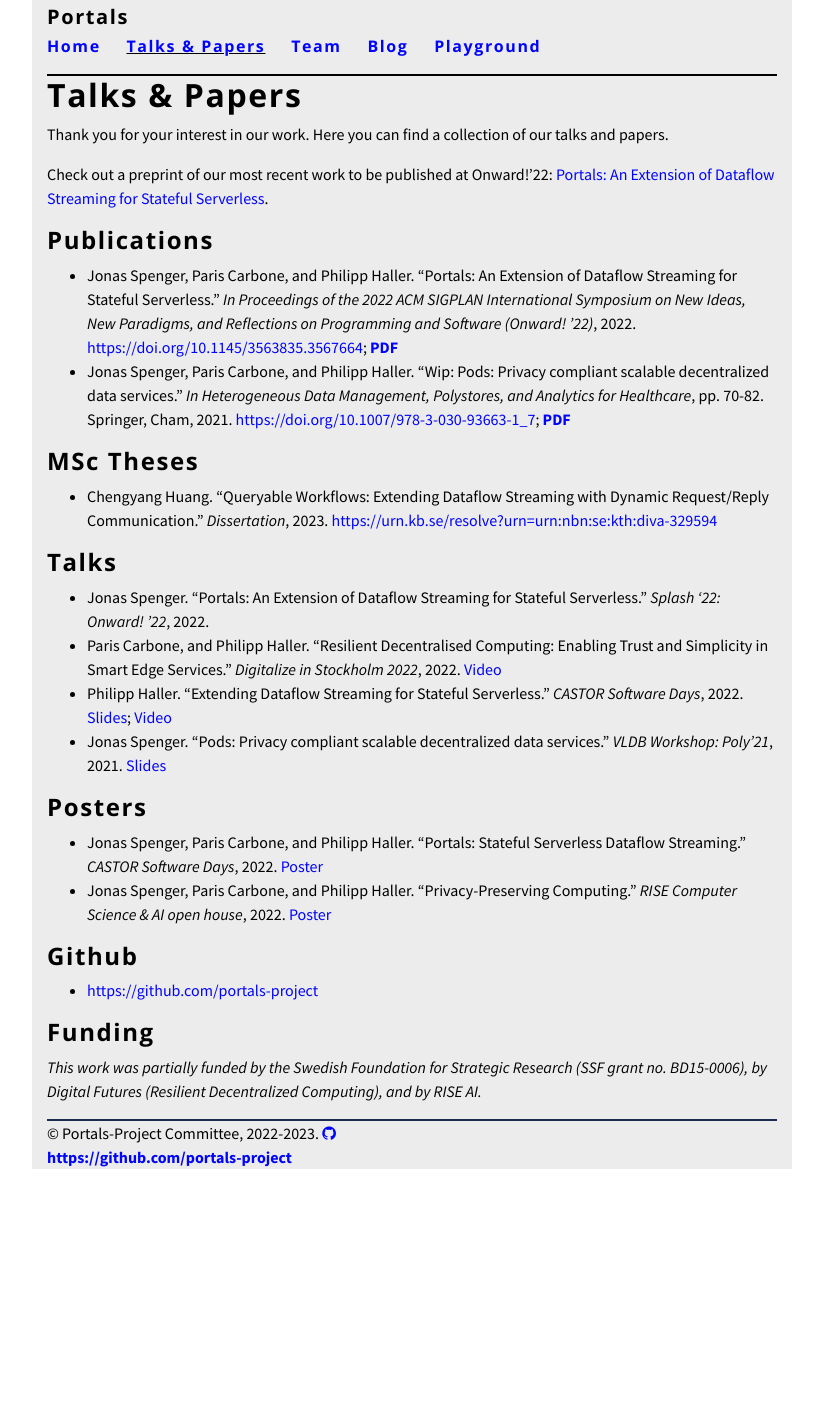
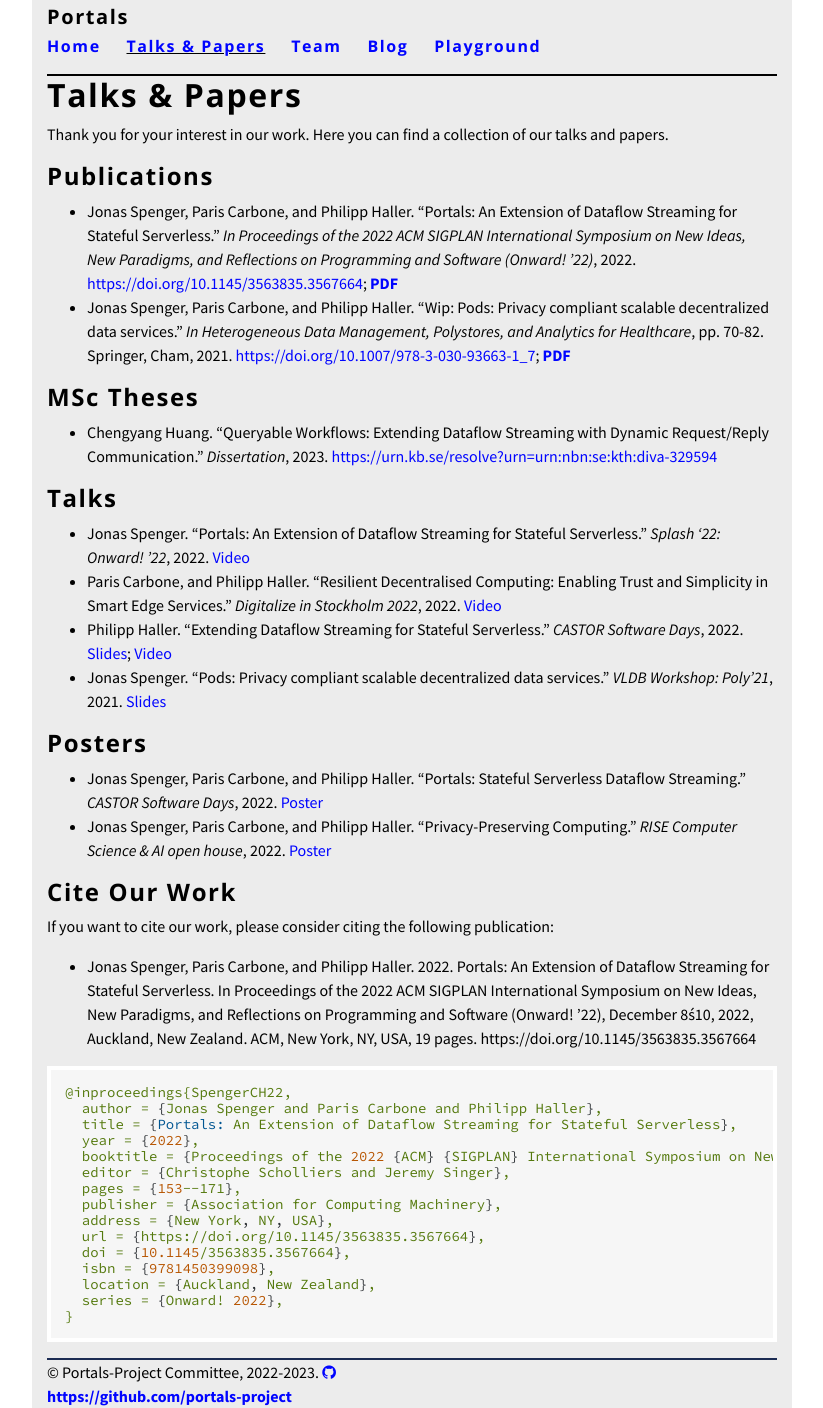
Before and after one commit to portals-project/portals-project.github.io, a Jekyll site: the page built from talks-&-papers.md, in a window 1280 px wide. Shown: the whole page, without its empty margins (228-1051 px from the left). Built offline with Jekyll 4.4.1, drawn with Linux system fonts in a browser that asks for light colours; nearby versions of some CDN libraries; before the commit the page ends 1169 px from its top, so only the background shows below that.

Commit message:
Added citation information and posted Onward video
* Added citation information to the website (closes #7)
* Posted links to the Onward presentation (closes #9)
* Tried to make things look nicer

````diff
--- a/css/main.css
+++ b/css/main.css
@@ -130,3 +130,7 @@
 span.portals {
   color: #0004ff;
 }
+
+div.highlight {
+  line-height: 1.0rem;
+}
--- a/talks-&-papers.md
+++ b/talks-&-papers.md
@@ -6,8 +6,6 @@
 # Talks & Papers
 
 Thank you for your interest in our work. Here you can find a collection of our talks and papers.
-
-Check out a preprint of our most recent work to be published at Onward!'22: [Portals: An Extension of Dataflow Streaming for Stateful Serverless](https://people.kth.se/~jspenger/pdfs/spenger2022portals.pdf).
 
 ## Publications
 * Jonas Spenger, Paris Carbone, and Philipp Haller. "Portals: An Extension of Dataflow Streaming for Stateful Serverless." *In Proceedings of the 2022 ACM SIGPLAN International Symposium on New
@@ -18,7 +16,7 @@
 * Chengyang Huang. "Queryable Workflows: Extending Dataflow Streaming with Dynamic Request/Reply Communication." *Dissertation*, 2023. [https://urn.kb.se/resolve?urn=urn:nbn:se:kth:diva-329594](https://urn.kb.se/resolve?urn=urn:nbn:se:kth:diva-329594)
 
 ## Talks
-* Jonas Spenger. "Portals: An Extension of Dataflow Streaming for Stateful Serverless." *Splash '22: Onward! ’22*, 2022.
+* Jonas Spenger. "Portals: An Extension of Dataflow Streaming for Stateful Serverless." *Splash '22: Onward! ’22*, 2022. [Video](https://www.youtube.com/watch?v=LyLNjtENti4)
 * Paris Carbone, and Philipp Haller. "Resilient Decentralised Computing: Enabling Trust and Simplicity in Smart Edge Services." *Digitalize in Stockholm 2022*, 2022. [Video](https://www.youtube.com/watch?v=bzpQpm61o2c)
 * Philipp Haller. "Extending Dataflow Streaming for Stateful Serverless." *CASTOR Software Days*, 2022. [Slides](https://speakerdeck.com/phaller/extending-dataflow-streaming-for-stateful-serverless); [Video](https://www.youtube.com/watch?v=M5Wv6Y8N2wM)
 * Jonas Spenger. "Pods: Privacy compliant scalable decentralized data services." *VLDB Workshop: Poly'21*, 2021. [Slides](https://drive.google.com/file/d/1-ZUn_sc9_Yny2xcnz4VZtLI_z75tA0El/view?usp=sharing)
@@ -27,8 +25,32 @@
 * Jonas Spenger, Paris Carbone, and Philipp Haller. "Portals: Stateful Serverless Dataflow Streaming." *CASTOR Software Days*, 2022. [Poster](https://drive.google.com/file/d/13EiCixn75EsCtlKuKN8gGHXAprzuvXeX/view?usp=sharing)
 * Jonas Spenger, Paris Carbone, and Philipp Haller. "Privacy-Preserving Computing." *RISE Computer Science & AI open house*, 2022. [Poster](https://drive.google.com/file/d/1SRnO4vtdumzB2DeQWQ9JAlzFNKAmqUT1/view?usp=sharing)
 
-## Github
-* [https://github.com/portals-project](https://github.com/portals-project)
+## Cite Our Work
 
-## Funding
-*This work was partially funded by the Swedish Foundation for Strategic Research (SSF grant no. BD15-0006), by Digital Futures (Resilient Decentralized Computing), and by RISE AI.*
+If you want to cite our work, please consider citing the following publication:
+
+* Jonas Spenger, Paris Carbone, and Philipp Haller. 2022. Portals: An Extension of Dataflow Streaming for Stateful Serverless. In Proceedings of the 2022 ACM SIGPLAN International Symposium on New Ideas, New Paradigms, and Reflections on Programming and Software (Onward! ’22), December 8ś10, 2022, Auckland, New Zealand. ACM, New York, NY, USA, 19 pages. https://doi.org/10.1145/3563835.3567664
+
+
+<link rel="stylesheet" href="https://cdnjs.cloudflare.com/ajax/libs/highlight.js/10.7.2/styles/stackoverflow-light.min.css" integrity="sha512-cG1IdFxqipi3gqLmksLtuk13C+hBa57a6zpWxMeoY3Q9O6ooFxq50DayCdm0QrDgZjMUn23z/0PMZlgft7Yp5Q==" crossorigin="anonymous" />
+
+<script src="https://cdnjs.cloudflare.com/ajax/libs/highlight.js/10.7.1/highlight.min.js" integrity="sha512-d00ajEME7cZhepRqSIVsQVGDJBdZlfHyQLNC6tZXYKTG7iwcF8nhlFuppanz8hYgXr8VvlfKh4gLC25ud3c90A==" crossorigin="anonymous"></script>
+<script>hljs.highlightAll();</script>
+
+```bibtex
+@inproceedings{SpengerCH22,
+  author = {Jonas Spenger and Paris Carbone and Philipp Haller},
+  title = {Portals: An Extension of Dataflow Streaming for Stateful Serverless},
+  year = {2022},
+  booktitle = {Proceedings of the 2022 {ACM} {SIGPLAN} International Symposium on New Ideas, New Paradigms, and Reflections on Programming and Software, Onward! 2022, Auckland, New Zealand, December 8-10, 2022},
+  editor = {Christophe Scholliers and Jeremy Singer},
+  pages = {153--171},
+  publisher = {Association for Computing Machinery},
+  address = {New York, NY, USA},
+  url = {https://doi.org/10.1145/3563835.3567664},
+  doi = {10.1145/3563835.3567664},
+  isbn = {9781450399098},
+  location = {Auckland, New Zealand},
+  series = {Onward! 2022},
+}
+```
````
Also changed, not shown: _posts/2022-12-15-onward-splash-22.md (+1 -1 lines), index.md (+35 -3 lines).
